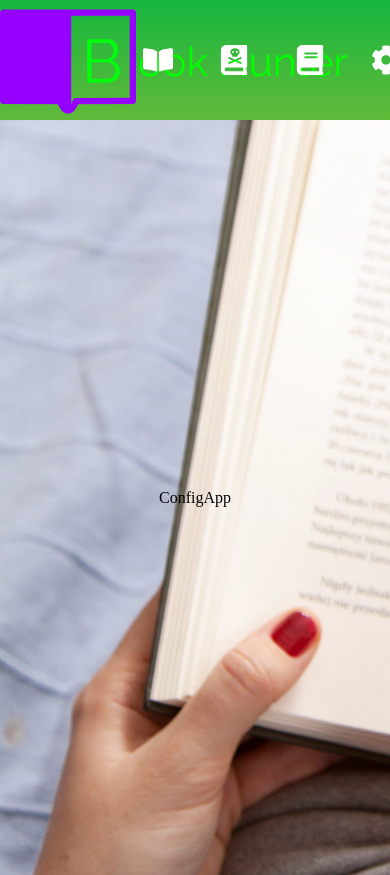
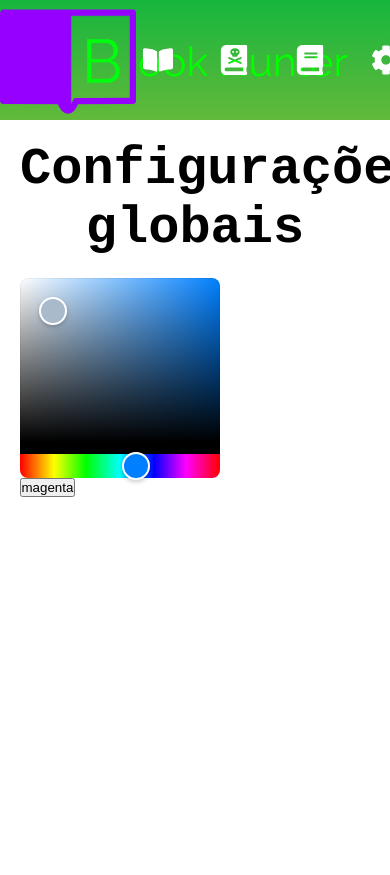
Before and after one commit to jrmsjorgesilva/BookHunter, a React app: page /configurations in a window 390 px wide. Shown: the top 875 px of the page. After the commit the page ends 844 px from the top, so only its background shows below. Built offline with nearby package versions, Linux system fonts and the light colour scheme; no server answers.

Commit message:
setup do theme context

```diff
--- a/package.json
+++ b/package.json
@@ -24,6 +24,7 @@
     "env-cmd": "^10.1.0",
     "firebase": "^9.8.4",
     "react": "^18.2.0",
+    "react-colorful": "^5.5.1",
     "react-dom": "^18.2.0",
     "react-hook-form": "^7.33.1",
     "react-icons": "^4.4.0",
--- a/src/components/ConfigApp.tsx
+++ b/src/components/ConfigApp.tsx
@@ -1,11 +1,27 @@
-import React from 'react'
+import React, { useState } from 'react';
+import { UseTheme } from '../contexts/ThemeContext';
+import { HexColorPicker } from 'react-colorful';
 
 const ConfigApp = () => {
-  return (
-    <div className='box-layout'>
-        ConfigApp
-    </div>
-  )
-}
+    const { handleTheme, themeDark }: any = UseTheme();
+    const [color, setColor] = useState(() => '#aabbcc');
 
-export default ConfigApp
+    return (
+        <>
+            <div>
+                <h1 className="title">Configurações globais</h1>
+            </div>
+            <div className='container'>
+                <HexColorPicker color={color} onChange={setColor} />
+                <button
+                    className="submit-btn"
+                    onClick={() => handleTheme('magenta')}
+                >
+                    magenta
+                </button>
+            </div>
+        </>
+    );
+};
+
+export default ConfigApp;
--- a/src/components/Nav.tsx
+++ b/src/components/Nav.tsx
@@ -2,6 +2,18 @@ import React from "react";
 import { NavLink } from "react-router-dom";
 import { FaBookDead, FaBook, FaBookOpen, FaCog, FaUser } from "react-icons/fa";
 import logo from "../img/BookHunter-Logo.png";
+
+const styleCustom = {
+  display: 'flex',
+  justifyContent: 'space-around',
+  alignItems: 'center',
+  minHeight: '10vh',
+  background: 'repeating-linear-gradient(#333fe4, #333523)',
+  listStyle: 'none',
+  color: '#fff',
+  transition: 'all 0.3s ease-in 0s',
+  maxHeight: '20vh',
+}
 
 const Nav = () => {
   return (
--- a/src/components/SignUp.js
+++ b/src/components/SignUp.js
@@ -7,7 +7,6 @@ import { UserAuth } from '../contexts/AuthContext';
 
 const SignUp = () => {
     const { createUser } = UserAuth();
-    console.log('LARIRA', UserAuth());
 
     const navigate = useNavigate();
     const [error, setError] = useState(() => '');
--- /dev/null
+++ b/src/contexts/ThemeContext.tsx
@@ -0,0 +1,25 @@
+import React, { useContext, useState, useEffect, createContext } from 'react';
+
+const ThemeContext = createContext({});
+
+export const ThemeContextProvider = ({ children }: any) => {
+    const [themeDark, setThemeDark] = useState(() => 'white');
+
+    const handleTheme = (color: string) => {
+        console.log(color);
+    };
+
+    const value = {
+        handleTheme,
+        themeDark,
+        setThemeDark,
+    };
+
+    return (
+        <ThemeContext.Provider value={value}>{children}</ThemeContext.Provider>
+    );
+};
+
+export const UseTheme = () => {
+    return useContext(ThemeContext);
+};
--- a/src/index.html
+++ b/src/index.html
@@ -6,7 +6,7 @@
     <meta http-equiv="X-UA-Compatible" content="ie=edge" />
     <title>Bookhunter</title>
   </head>
-  <body>
+  <body id="body">
     <div id="root"></div>
   </body>
 </html>
--- a/src/index.tsx
+++ b/src/index.tsx
@@ -2,6 +2,7 @@ import React from 'react';
 import ReactDOM from 'react-dom';
 import AppRouter from './routes/AppRouter';
 import { AuthContextProvider } from './contexts/AuthContext';
+import { ThemeContextProvider } from './contexts/ThemeContext';
 import './styles/css/main.css';
 
 const App = () => {
@@ -18,11 +19,13 @@ const App = () => {
     );
 
     return (
-        <div className="container">
-            <AuthContextProvider>
-                <AppRouter />
-            </AuthContextProvider>
-        </div>
+        <>
+            <ThemeContextProvider>
+                <AuthContextProvider>
+                    <AppRouter />
+                </AuthContextProvider>
+            </ThemeContextProvider>
+        </>
     );
 };
 
--- a/src/styles/css/main.css
+++ b/src/styles/css/main.css
@@ -22,6 +22,10 @@
   font-size: 22px;
   font-weight: 300;
   margin: 20px;
+}
+
+.container {
+  padding: 0px 20%;
 }
 
 .nav-container {
@@ -289,6 +293,9 @@
 
 /* MEDIA QUERIES */
 @media screen and (max-width: 768px) {
+  .container {
+    padding: 0px 10%;
+  }
   .main-nav {
     font-size: 0px;
     max-height: 10vh;
@@ -298,7 +305,10 @@
   }
 }
 
-@media screen and (max-width: 992px) {
+@media screen and (max-width: 480px) {
+  .container {
+    padding: 0px 5%;
+  }
   .about-intro {
     font-size: 12px;
     font-weight: 200;
--- a/src/styles/scss/main.scss
+++ b/src/styles/scss/main.scss
@@ -28,6 +28,12 @@ $secondary-dark: #7a0170;
   font-size: 22px;
   font-weight: 300;
   margin: 20px;
+}
+
+// container
+
+.container {
+  padding: 0px 20%;
 }
 
 // HEADERS NAV
@@ -279,6 +285,9 @@ $secondary-dark: #7a0170;
 /* MEDIA QUERIES */
 
 @media screen and (max-width: 768px) {
+  .container {
+    padding: 0px 10%;
+  }
   .main-nav {
     font-size: 0px;
     max-height: 10vh;
@@ -288,7 +297,10 @@ $secondary-dark: #7a0170;
   }
 }
 
-@media screen and (max-width: 992px) {
+@media screen and (max-width: 480px) {
+  .container {
+    padding: 0px 5%;
+  }
   .about-intro {
     font-size: 12px;
     font-weight: 200;
```
Also changed, not shown: 2 other files (tests, documents, lock files or other folders).
